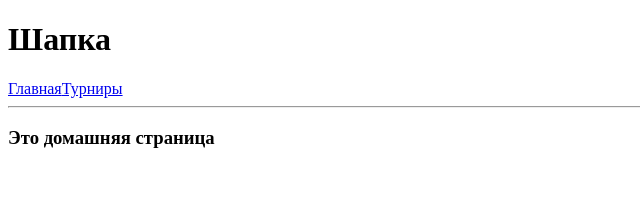
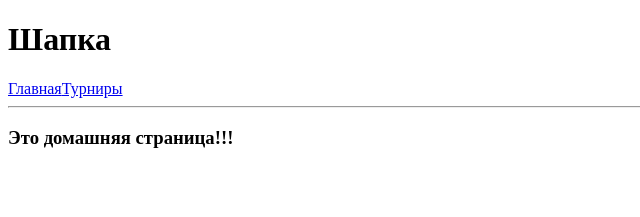
Before and after one commit to IlyaKugaevsky/football-predictions-v2, an Angular app in the folder Frontend/: page / in a window 1280 px wide. Shown: the top 217 px of the page, without its empty margins (0-640 px from the left). Built offline with nearby package versions, Linux system fonts and the light colour scheme.

Commit message:
Change title (just to test)

```diff
--- a/Frontend/src/app/home/home-page.component.html
+++ b/Frontend/src/app/home/home-page.component.html
@@ -1 +1 @@
-<h3>Это домашняя страница</h3>
+<h3>Это домашняя страница!!!</h3>
```
